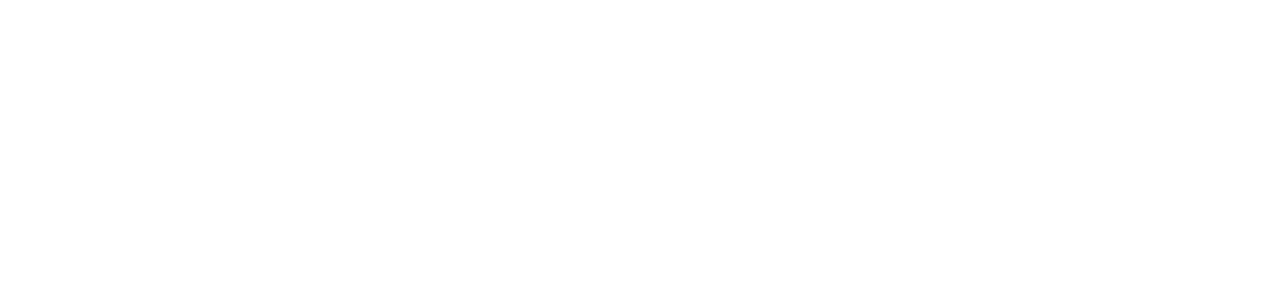
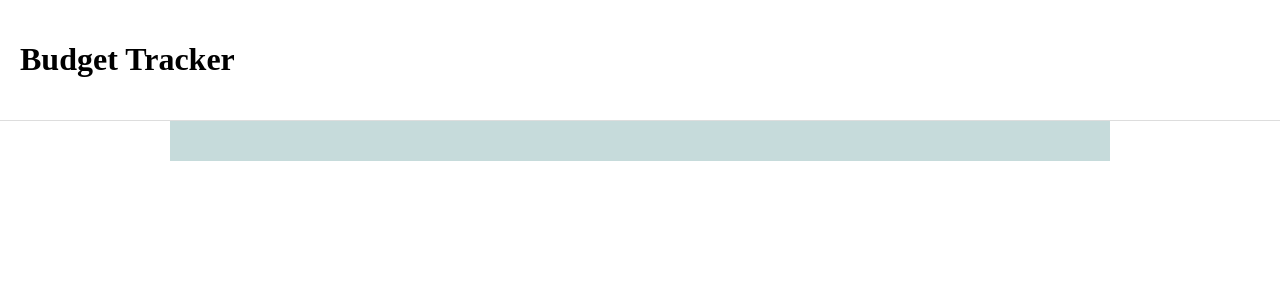
Before and after one commit to VITALIKXXX/expens-track-aplication, a React (Create React App) app: page / in a window 1280 px wide. Shown: the top 300 px of the page. Built offline with nearby package versions, Linux system fonts and the light colour scheme.

Commit message:
Add style

```diff
--- a/src/App.js
+++ b/src/App.js
@@ -1,11 +1,14 @@
-import Section from "./components/Section";
-
+import { Container } from "./components/Container";
+import Header from "./components/Header";
 
 function App() {
   return (
-    <Section>
+    <>
+      <Header title="Budget Tracker" />
+      <Container>
 
-    </Section>
+      </Container>
+    </>
   );
 }
 
--- a/src/components/Container/index.js
+++ b/src/components/Container/index.js
@@ -4,4 +4,5 @@
     max-width: 900px;
     padding: 20px;
     margin: 0 auto;
+    background: #c6dbdb;
 `;
--- a/src/components/Header/index.js
+++ b/src/components/Header/index.js
@@ -1,7 +1,9 @@
+import { StyledHeader } from "./styled";
+
 const Header = ({ title }) => (
-    <header>
+    <StyledHeader>
         <h1>{title}</h1>
-    </header>
+    </StyledHeader>
 );
 
 export default Header;
--- /dev/null
+++ b/src/components/Header/styled.js
@@ -0,0 +1,16 @@
+import styled from "styled-components";
+
+export const StyledHeader = styled.header`
+    border-bottom: 1px solid #ddd;
+    display: grid;
+    grid-template-columns: auto auto;
+    grid-gap: 20px;
+    justify-content: space-between;
+    align-items: center;
+    padding: 20px;
+
+    @media(max-width: 767px) {
+       grid-template-columns: 1fr;
+    }
+
+`;
--- a/src/components/Section/styled.js
+++ b/src/components/Section/styled.js
@@ -2,25 +2,12 @@
 
 export const StyledSection = styled.section`
 margin: 10px 0;
-background: ${({ theme }) => theme.background. backgroundColors};
+background: ${({ theme }) => theme.background.backgroundColors};
 box-shadow: 0 0 5px #ddd;
 text-decoration: none;
 `;
 
-export const Header = styled.header`
-    border-bottom: 1px solid #ddd;
-    display: grid;
-    grid-template-columns: auto auto;
-    grid-gap: 20px;
-    justify-content: space-between;
-    align-items: center;
-    padding: 20px;
 
-    @media(max-width: 767px) {
-       grid-template-columns: 1fr;
-    }
-
-`;
 
 export const Title = styled.h1`
    font-size: 20px;
```
Also changed, not shown: src/components/SubHeader/index.js (added, +7 -0 lines), src/components/SubHeader/styled.js (added).
